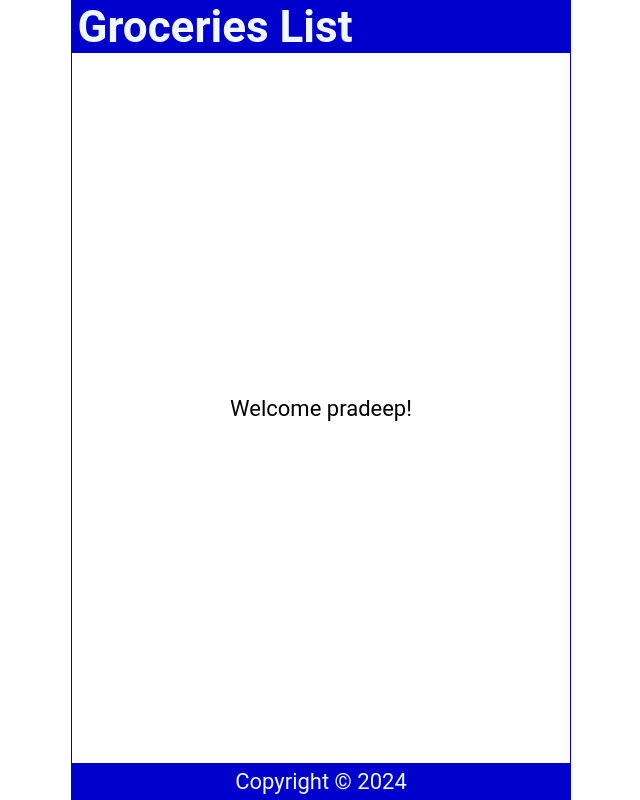
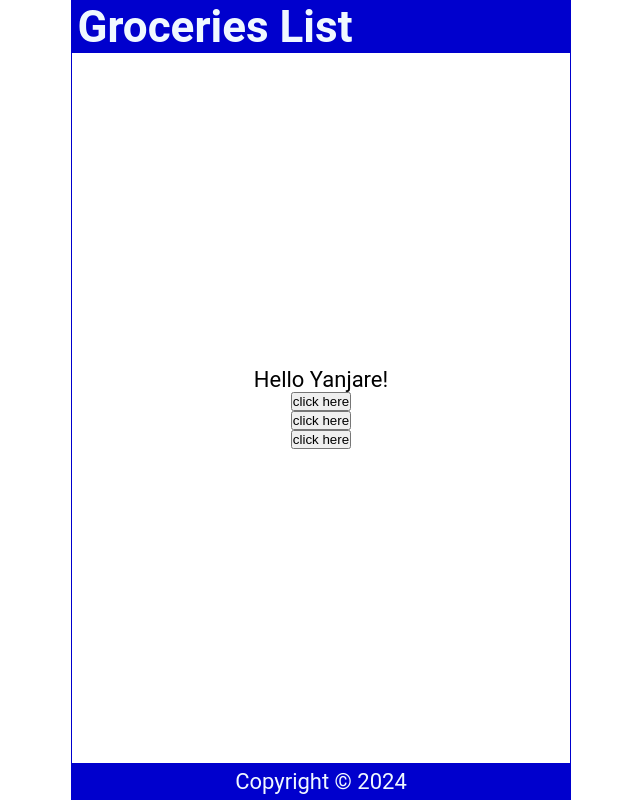
Before and after one commit to Pradeep92hv/react--js, a React (Create React App) app: page / in a window 1280 px wide. Shown: the whole page, without its empty margins (319-959 px from the left). Built offline with nearby package versions, Linux system fonts and the light colour scheme.

Commit message:
51min chapet 5 click event

```diff
--- a/src/Content.js
+++ b/src/Content.js
@@ -1,14 +1,37 @@
+const Content = () => {
+    const handleNameChange = () => {
+        const names = ['Pradeep', 'Yanjare', 'Gowda'];
+        const int = Math.floor(Math.random() * 3);
+        return names[int];
+    }
 
-const Content = () => {
+    const handleclick= ( ) =>{
+        console.log("clicked")
+    }
 
-    const name="pradeep"
-  return (
-   <main>
-<p>
-    Welcome {name}!
-</p>
-   </main>
-  )
+    const handleclick1= (name) =>{
+        console.log(`clicked by ${name}`)
+    }
+
+    const handleclick2= (e) =>{
+        console.log(e.target.innerText)
+    }
+
+
+    return (
+        <main>
+            <p onClick={(e)=> handleclick2(e)}>
+                Hello {handleNameChange()}!
+            </p>
+
+            <button onClick={handleclick}>click here</button>
+
+            <button onClick={()=> handleclick1("pradeephv")}>click here</button>
+
+            <button onClick={(e)=> handleclick2(e)}>click here</button>
+
+        </main>
+    )
 }
 
 export default Content
```
